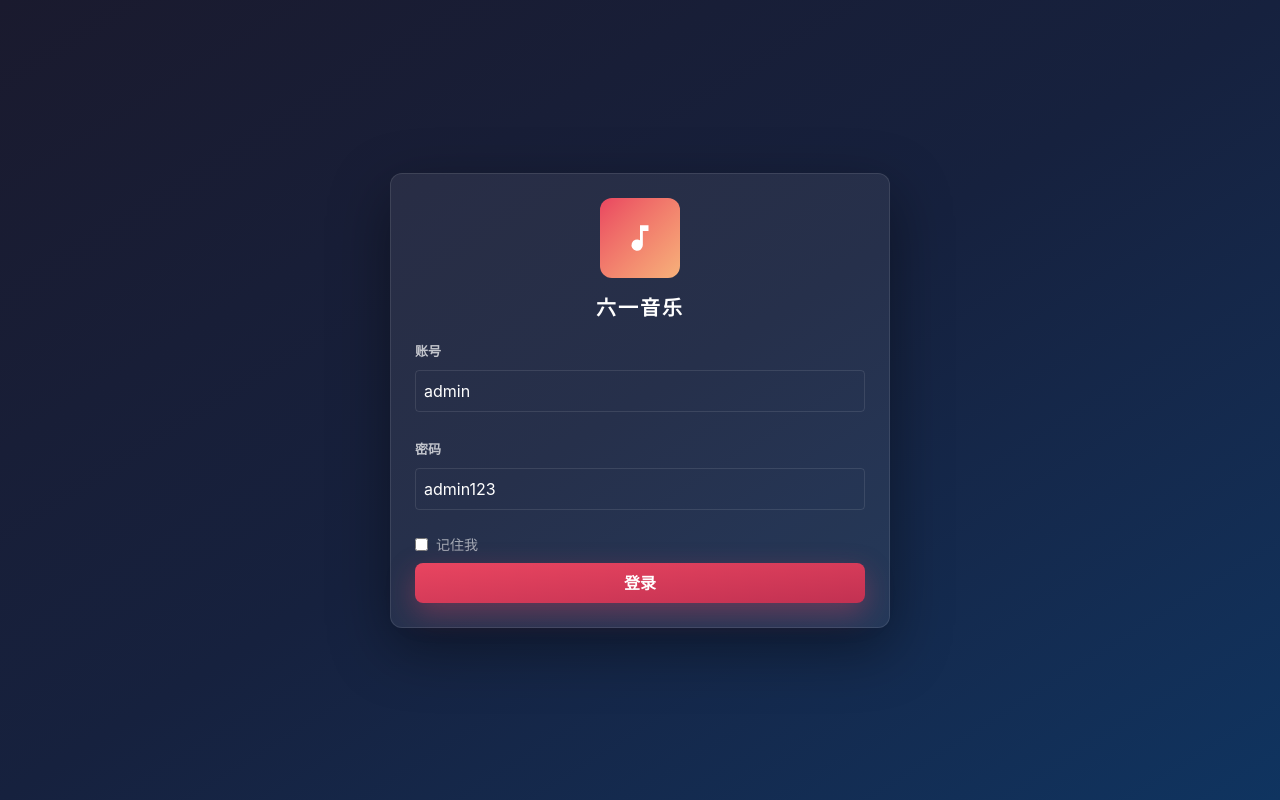
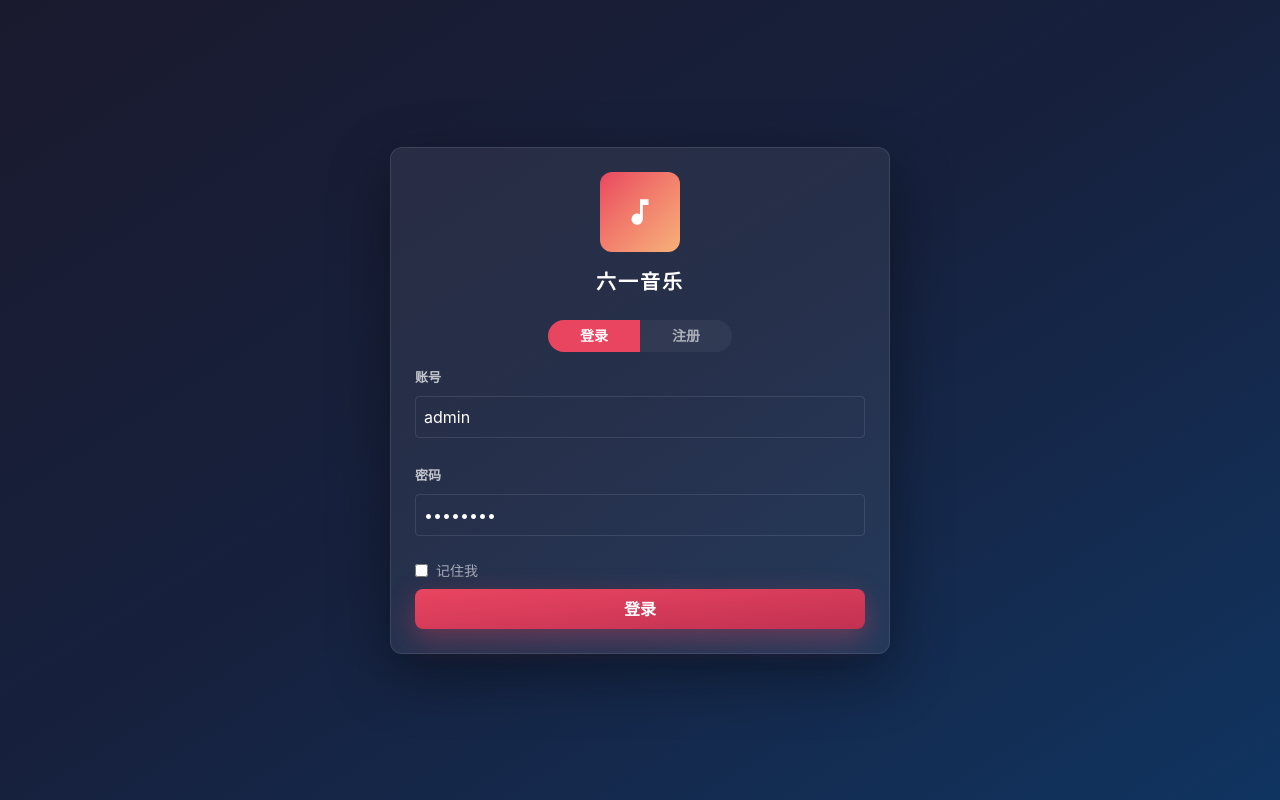
Before and after one commit to flyhyy/sixOneMusic, a Vue app in the folder frontend/: page / in a window 1280 px wide. Built offline with nearby package versions, Linux system fonts and the light colour scheme.

Commit message:
完善前端注册功能：登录页新增登录/注册切换、表单校验、注册接口

```diff
--- a/frontend/src/api/login/index.ts
+++ b/frontend/src/api/login/index.ts
@@ -5,6 +5,10 @@ const LoginApi = {
 
     login: (data: LoginFormData) => {
         return http.post<ResponseLogin>("/auth/login", data)
+    },
+
+    register: (data: LoginFormData) => {
+        return http.post<null>("/auth/register", data)
     }
 
 }
--- a/frontend/src/pages/login/components/input.vue
+++ b/frontend/src/pages/login/components/input.vue
@@ -1,7 +1,7 @@
 <template>
     <div>
         <span class=" text-[#ffffffb8]  text-lg font-bold text-[13px]">{{ label }} </span>
-        <input type="text" v-model="value"
+        <input :type="type" v-model="value"
             class=" focus:outline-none focus:ring-1 focus:border-transparent focus:ring-[#e94560b3]  mt-2 w-full border p-2 text-white   border-[#ffffff1a] rounded-sm  caret-white placeholder:text-[#ccc] placeholder:text-[15px]"
             :placeholder="placeholder" />
         <small class="text-[#ff9aa8] block h-6 leading-6">{{ alertMsg }}</small>
@@ -14,9 +14,10 @@ interface prop {
     label: string
     alertMsg: string
     placeholder: string
+    type?: string
 }
 
-const { label = 'label', alertMsg = "提示信息", placeholder = "请输入" } = defineProps<prop>()
+const { label = 'label', alertMsg = "提示信息", placeholder = "请输入", type = 'text' } = defineProps<prop>()
 
 let value = defineModel<string>({
     default: ""
--- a/frontend/src/pages/login/index.vue
+++ b/frontend/src/pages/login/index.vue
@@ -12,12 +12,29 @@
         六一音乐
       </h5>
 
+      <!-- 登录 / 注册切换 -->
+      <div class="flex justify-center mt-6 mb-1">
+        <button
+          class="px-8 py-1.5 text-sm font-bold rounded-l-full transition-colors"
+          :class="mode === 'login' ? 'bg-[#e94560] text-white' : 'bg-white/5 text-white/60 hover:text-white'"
+          @click="switchMode('login')">
+          登录
+        </button>
+        <button
+          class="px-8 py-1.5 text-sm font-bold rounded-r-full transition-colors"
+          :class="mode === 'register' ? 'bg-[#e94560] text-white' : 'bg-white/5 text-white/60 hover:text-white'"
+          @click="switchMode('register')">
+          注册
+        </button>
+      </div>
 
-      <div class="mt-4">
-        <LoginInput v-model.trim="formData.username" label="账号" :alert-msg="validateFormData.username"
+      <div class="mt-3">
+        <!-- 登录 -->
+        <template v-if="mode === 'login'">
+          <LoginInput v-model.trim="loginFormData.username" label="账号" :alert-msg="validateFormData.username"
             placeholder="账号" />
-        <LoginInput v-model.trim="formData.password" label="密码" :alert-msg="validateFormData.password"
-          placeholder="密码" />
+          <LoginInput v-model.trim="loginFormData.password" type="password" label="密码"
+            :alert-msg="validateFormData.password" placeholder="密码" />
 
           <div class="flex items-center">
             <input type="checkbox" class="accent-[#e94560]" v-model="remberMe">
@@ -28,9 +45,25 @@
           <button
             class="active:shadow-[0_12px_32px_rgba(233,69,96,0.48)]  hover:-translate-y-px hover:shadow-[0_12px_32px_rgba(233,69,96,0.48)]  w-full mt-2  p-2 bg-linear-to-br from-[#e94560] to-[#c23152] text-white rounded-lg font-extrabold  shadow-[0_10px_28px_rgba(233,69,96,0.35)]"
             @click="onLogin">
-
             登录
           </button>
+        </template>
+
+        <!-- 注册 -->
+        <template v-else>
+          <LoginInput v-model.trim="registerFormData.username" label="账号" :alert-msg="validateFormData.username"
+            placeholder="请输入账号" />
+          <LoginInput v-model.trim="registerFormData.password" type="password" label="密码"
+            :alert-msg="validateFormData.password" placeholder="请输入密码" />
+          <LoginInput v-model.trim="registerFormData.confirmPassword" type="password" label="确认密码"
+            :alert-msg="validateFormData.confirmPassword" placeholder="请再次输入密码" />
+
+          <button
+            class="active:shadow-[0_12px_32px_rgba(233,69,96,0.48)]  hover:-translate-y-px hover:shadow-[0_12px_32px_rgba(233,69,96,0.48)]  w-full mt-2  p-2 bg-linear-to-br from-[#e94560] to-[#c23152] text-white rounded-lg font-extrabold  shadow-[0_10px_28px_rgba(233,69,96,0.35)]"
+            @click="onRegister">
+            注册
+          </button>
+        </template>
       </div>
     </section>
 
@@ -42,7 +75,7 @@
 import { ref } from 'vue';
 import LoginInput from './components/input.vue'
 
-import type { LoginFormData } from './types.ts'
+import type { LoginFormData, RegisterFormData } from './types.ts'
 import LoginApi from '@/api/login/index.ts';
 import Schema, { type Rules, type ValidateError } from 'async-validator';
 import { useToast } from 'vue-toastification';
@@ -53,7 +86,12 @@ const toast = useToast()
 
 const router = useRouter()
 
-const rules: Rules = {
+type Mode = 'login' | 'register'
+
+const mode = ref<Mode>('login')
+
+// 登录校验规则
+const loginRules: Rules = {
   username: [{
     required: true,
     message: "请输入账号",
@@ -64,26 +102,67 @@ const rules: Rules = {
   }]
 }
 
+// 注册校验规则
+const registerRules: Rules = {
+  username: [
+    { required: true, message: "请输入账号" },
+    { min: 3, max: 20, message: "账号长度需在 3-20 个字符之间" }
+  ],
+  password: [
+    { required: true, message: "请输入密码" },
+    { min: 6, max: 20, message: "密码长度需在 6-20 个字符之间" }
+  ],
+  confirmPassword: [
+    { required: true, message: "请再次输入密码" },
+    {
+      validator: (_rule: unknown, value: string, callback: (error?: Error) => void) => {
+        if (value !== registerFormData.value.password) {
+          callback(new Error("两次输入的密码不一致"))
+        } else {
+          callback()
+        }
+      }
+    }
+  ]
+}
 
-const formData = ref<LoginFormData>({
+
+const loginFormData = ref<LoginFormData>({
   username: 'admin',
   password: 'admin123'
 })
 
+const registerFormData = ref<RegisterFormData>({
+  username: '',
+  password: '',
+  confirmPassword: ''
+})
+
 const validateFormData = ref({
   username: "",
-  password: ""
+  password: "",
+  confirmPassword: ""
 })
 
 const remberMe = ref<boolean>(false)
 
+// 切换登录 / 注册，清空校验提示
+const switchMode = (target: Mode) => {
+  mode.value = target
+  validateFormData.value = {
+    username: "",
+    password: "",
+    confirmPassword: ""
+  }
+}
+
 const onLogin = async () => {
-  const validator = new Schema(rules)
+  const validator = new Schema(loginRules)
 
   try {
 
-    await validator.validate(formData.value)
-    const res = await LoginApi.login(formData.value)
+    await validator.validate(loginFormData.value)
+    const res = await LoginApi.login(loginFormData.value)
 
 
     if (res.token != "") {
@@ -123,6 +202,48 @@ const onLogin = async () => {
   }
 }
 
+const onRegister = async () => {
+  const validator = new Schema(registerRules)
+
+  try {
+    await validator.validate(registerFormData.value)
+
+    await LoginApi.register({
+      username: registerFormData.value.username,
+      password: registerFormData.value.password
+    })
+
+    toast.success("注册成功，请登录", {
+      onClose: () => {
+        // 切换到登录并回填账号
+        loginFormData.value.username = registerFormData.value.username
+        loginFormData.value.password = ''
+        registerFormData.value = {
+          username: '',
+          password: '',
+          confirmPassword: ''
+        }
+        switchMode('login')
+      }
+    })
+
+  } catch (err: any) {
+
+    if (typeof err === "string") {
+      toast.error(err)
+    } else {
+      const errors: ValidateError[] = err.errors
+      if (errors.length) {
+        let { field, message } = errors[0]
+        if (field) {
+          const key = field as keyof typeof validateFormData.value
+          validateFormData.value[key] = message || "校验失败"
+        }
+      }
+    }
+
+  }
+}
 
 
 
--- a/frontend/src/pages/login/types.ts
+++ b/frontend/src/pages/login/types.ts
@@ -3,6 +3,10 @@ export interface LoginFormData {
     password: string
 }
 
+export interface RegisterFormData extends LoginFormData {
+    confirmPassword: string
+}
+
 export interface ResponseLogin {
     token: string
 }
```
Lines whose indentation alone changed are shown as unchanged.
